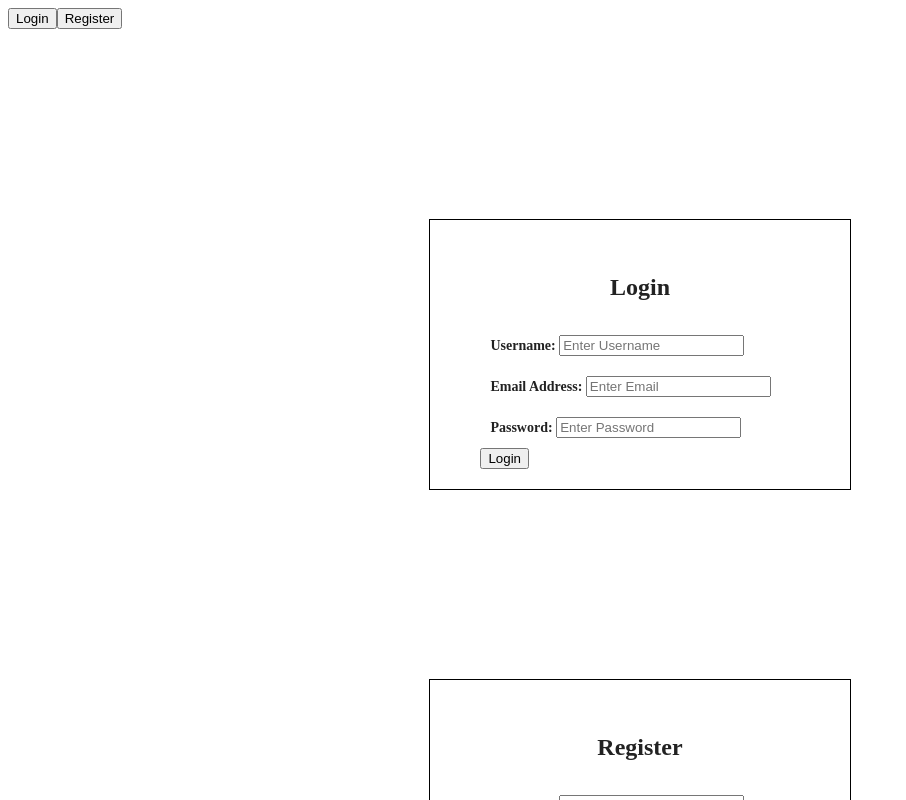
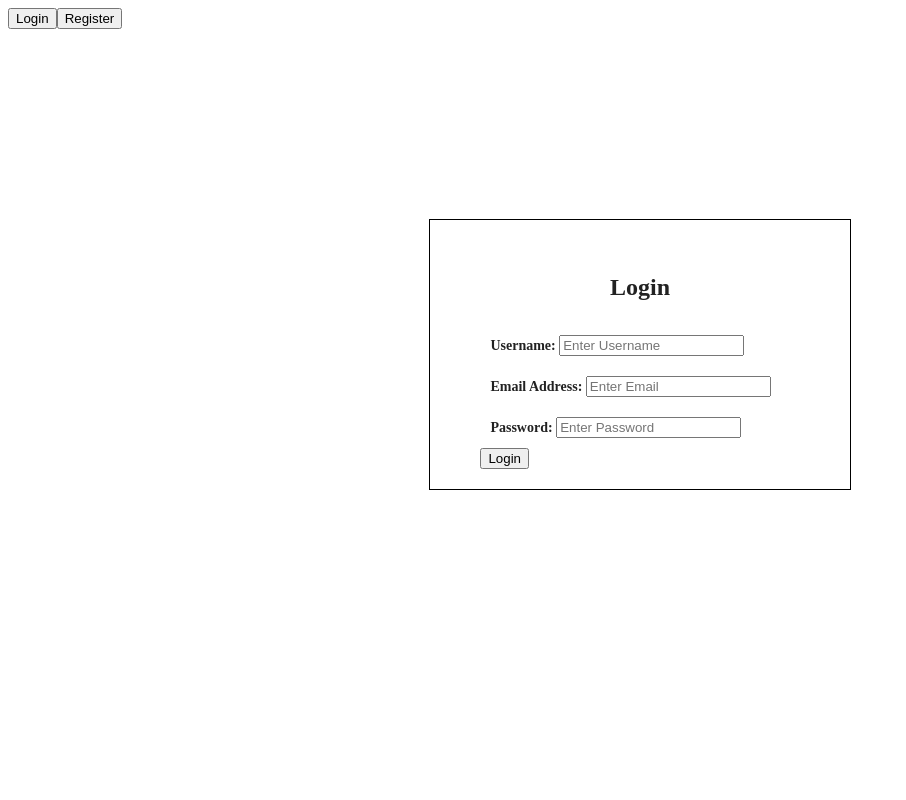
Before and after one commit to Kenhubhub/ticketeer, a Next.js app in the folder frontend/client/: page / in a window 1280 px wide. Shown: the top 800 px of the page, without its empty margins (0-906 px from the left). Built offline with nearby package versions, Linux system fonts and the light colour scheme.

Commit message:
added state change so users can swap between register and login form

```diff
--- a/frontend/client/app/page.js
+++ b/frontend/client/app/page.js
@@ -1,3 +1,4 @@
+"use client"
 import { React } from "react";
 
 import Login from "@/components/Login";
@@ -8,14 +9,25 @@ import login from "./login.css"
 import register from "./register.css";
 import tiles from "./tiles.css"
 
+//STATES
+//1. import useState
+import { useState } from "react";
+
 const Auth = () => {
+  const [isLogin,setLogin] = useState(true);
   return (
   <div>
-    <Tiles styles={tiles}></Tiles>
-    <Login styles={login}></Login>
-    <Register styles={register}></Register>
+    <Tiles isLogin={setLogin} styles={tiles}></Tiles>
+    {
+      isLogin ?
+          <Login styles={login}></Login>
+      :
+         <Register styles={register}></Register>
+    }
   </div>
    );
 }
 
+// let x = 2  =>  x == 2 ? console.log("hello") : console.log("not hello")
+// is the state true ? display login : display register
 export default Auth;
--- a/frontend/client/components/Tiles.jsx
+++ b/frontend/client/components/Tiles.jsx
@@ -1,8 +1,8 @@
-const Tiles = () => {
+const Tiles = ({isLogin}) => {
     return (
     <div className="tabs">
-        <button className = "tab-links active" id="login-btn">Login</button>
-        <button className = "tab-links" id="Register-btn">Register</button>
+        <button onClick = {()=>{isLogin(true)}}className = "tab-links active" id="login-btn">Login</button>
+        <button onClick = {()=>{isLogin(false)}}className = "tab-links" id="Register-btn">Register</button>
     </div>
      );
 }
```
